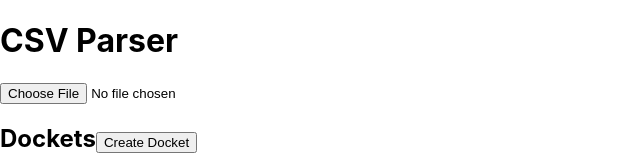
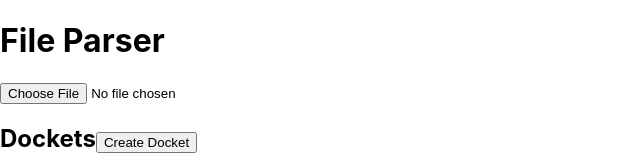
Before and after one commit to Ritika-Lath/Parshva-Purchase-order, a React (Create React App) app: page / in a window 1280 px wide. Shown: the top 160 px of the page, without its empty margins (0-640 px from the left). Built offline with nearby package versions, Linux system fonts and the light colour scheme.

Commit message:
updates the fields

```diff
--- a/src/App.js
+++ b/src/App.js
@@ -21,7 +21,7 @@ function App() {
 
   return (
     <div>
-      <h1>CSV Parser</h1>
+      <h1>File Parser</h1>
       <FileParser setExcelData={setExcelData} />
       {isOpen?
       <Popup isOpen={isOpen} setIsOpen={setIsOpen} dockets={dockets} setDockets={setDockets} excelData={excelData}/>
```
